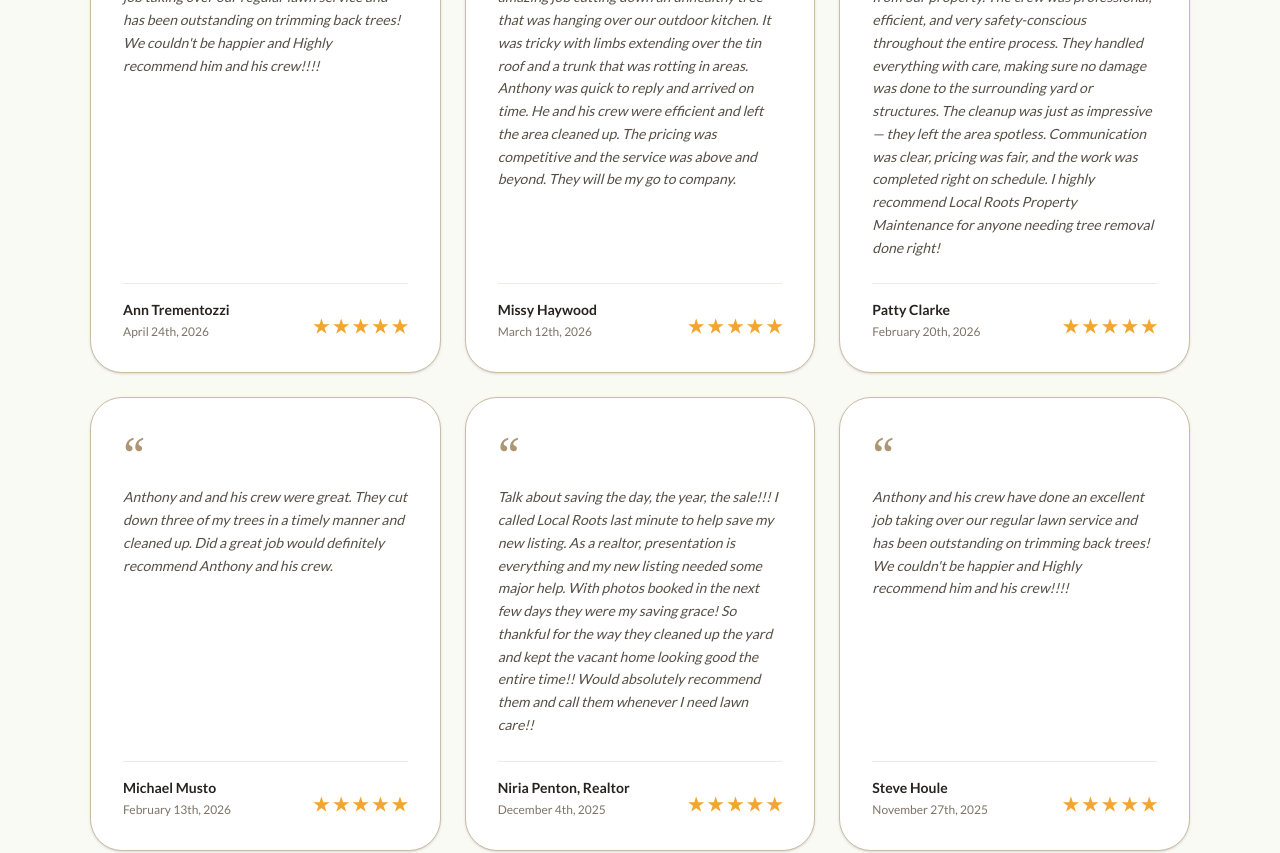
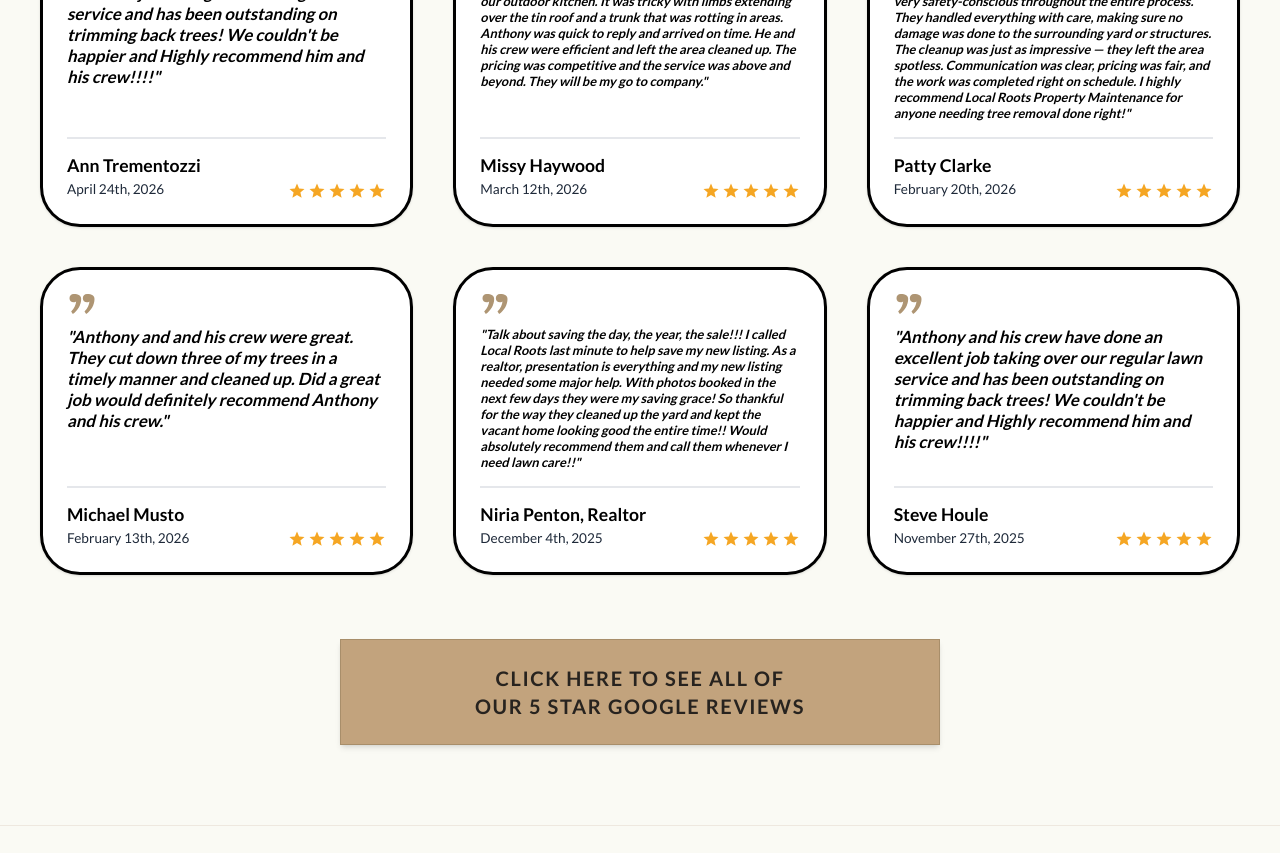
Before and after one commit to umar-hassan-987/local-roots, a Next.js app: page / in a window 1280 px wide. Shown: the part 2820-3673 px from the top of the page. Built offline with nearby package versions, Linux system fonts and the light colour scheme; a web font is replaced by a local one.

Commit message:
contact and reviews

```diff
--- a/src/components/sections/ReviewsSection.tsx
+++ b/src/components/sections/ReviewsSection.tsx
@@ -4,59 +4,77 @@
 export function ReviewsSection() {
   return (
     <section id="reviews" className="py-20 px-6 bg-[#fafaf4] border-b border-[#eee8df] text-center">
-      <div className="max-w-[1100px] mx-auto">
+      <div className="max-w-[1200px] mx-auto">
         {/* Headings */}
-        <h2 className="font-heading text-4xl md:text-5xl text-[#27231f] font-normal mb-2">
+        <h2 className="font-heading text-3xl md:text-6xl text-[#27231f] font-normal mb-4 tracking-tight">
           Heard Around the Neighborhood:
         </h2>
-        <p className="text-sm md:text-base text-[#564f46] italic mb-12">
+        <p className="text-lg md:text-2xl text-[#27231f] mb-12 font-medium">
           Neighbors trust us!
         </p>
 
         {/* 3x2 Reviews Grid */}
-        <div className="grid grid-cols-1 md:grid-cols-3 gap-6 text-left">
-          {reviewCards.map((review, index) => (
+        <div className="grid grid-cols-1 md:grid-cols-3 gap-10 text-left items-stretch">
+          {reviewCards.map((review, index) => {
+            // Logic to reduce text size for longer reviews
+            const isLong = review.text.length > 200;
+            const isVeryLong = review.text.length > 350;
+            const fontSize = isVeryLong ? "text-[0.8rem]" : isLong ? "text-[0.9rem]" : "text-[1.05rem]";
+
+            return (
               <article
                 key={index}
-              className="bg-white border border-[#cdbca5] rounded-[2rem] p-8 flex flex-col justify-between shadow-sm hover:shadow-md transition-shadow duration-300"
+                className="bg-white border-[3px] border-black rounded-[2.5rem] p-6 flex flex-col shadow-sm relative min-h-[220px] h-full"
               >
-              {/* Gold Quote Mark */}
-              <div className="text-[#ae9573] text-5xl font-serif leading-none mb-2">
-                “
+                {/* Stylized "99" Quote Mark - Mirrored */}
+                <div className="text-[#ae9573] mb-3 scale-x-[-1] w-fit">
+                  <svg width="30" height="20" viewBox="0 0 32 24" fill="currentColor">
+                    <path d="M10 0C13 0 15 2 15 5C15 8 13 10 10 10C8.5 10 7.5 9.5 7 9C7.5 13 9 17 13 21L11 24C5 20 1 13 1 6C1 2 4 0 10 0ZM26 0C29 0 31 2 31 5C31 8 29 10 26 10C24.5 10 23.5 9.5 23 9C23.5 13 25 17 29 21L27 24C21 20 17 13 17 6C17 2 20 0 26 0Z"/>
+                  </svg>
                 </div>
 
                 {/* Review Text */}
-              <p className="text-sm text-[#564f46] italic leading-relaxed mb-6 flex-grow">
-                {review.text}
+                <div className="flex-grow flex items-start">
+                  <p className={`${fontSize} text-black leading-tight mb-4 font-semibold italic`}>
+                    "{review.text}"
                   </p>
+                </div>
 
                 {/* Bottom Meta info */}
-              <div className="border-t border-[#eee8df] pt-4 flex justify-between items-end">
-                <div className="space-y-1">
-                  <p className="text-sm font-bold text-[#27231f]">
+                <div className="border-t-2 border-gray-200 pt-4 mt-auto">
+                  <div className="flex justify-between items-end">
+                    <div className="space-y-0.5">
+                      <p className="text-[1.1rem] font-bold text-black leading-tight">
                         {review.name}
                       </p>
-                  <p className="text-xs text-[#7e7468]">
+                      <p className="text-[0.85rem] font-medium text-gray-800">
                         {review.date}
                       </p>
                     </div>
 
                     {/* Stars */}
-                <div className="flex gap-0.5 text-[#f3a531] text-lg font-bold">
-                  ★ ★ ★ ★ ★
+                    <div className="flex gap-0.5 text-[#f5a623]">
+                      {[...Array(5)].map((_, i) => (
+                        <svg key={i} width="18" height="18" viewBox="0 0 24 24" fill="currentColor">
+                          <path d="M12 17.27L18.18 21l-1.64-7.03L22 9.24l-7.19-.61L12 2 9.19 8.63 2 9.24l5.46 4.73L5.82 21z" />
+                        </svg>
+                      ))}
+                    </div>
                   </div>
                 </div>
               </article>
-          ))}
+            );
+          })}
         </div>
 
         {/* Tan Button at the bottom */}
-        <div className="mt-12">
+        <div className="mt-16 flex justify-center">
           <Link
             href="/reviews"
-            className="inline-block bg-[#ae9573] hover:bg-[#8e7553] text-white font-bold tracking-[0.2em] px-8 py-4 text-xs md:text-sm uppercase transition-all duration-300 shadow-sm border border-[#7f6843]"
+            className="inline-flex flex-col items-center justify-center bg-[#c2a37d] hover:bg-[#b0926b] text-black font-bold tracking-[0.1em] px-6 md:px-12 py-6 transition-all duration-300 shadow-md border border-[#a88e6a] w-full max-w-[600px] leading-tight"
           >
-            CLICK HERE TO SEE ALL OF OUR 5 STAR GOOGLE REVIEWS
+            <span className="text-sm md:text-xl uppercase text-center">CLICK HERE TO SEE ALL OF</span>
+            <span className="text-sm md:text-xl uppercase text-center">OUR 5 STAR GOOGLE REVIEWS</span>
           </Link>
         </div>
       </div>
```
Also changed, not shown: src/components/sections/ContactSection.tsx (+47 -94 lines). Lines whose indentation alone changed are shown as unchanged.
